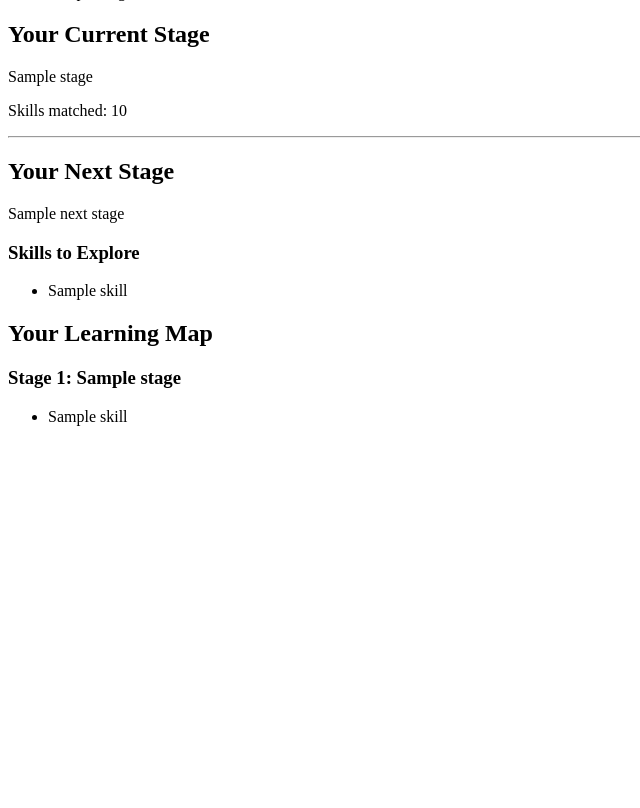
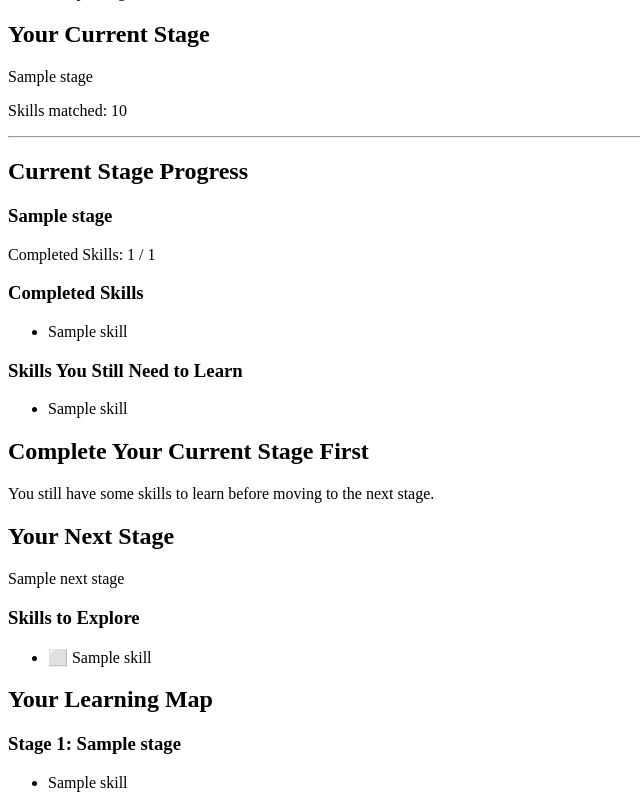
Before and after one commit to yelzz-hub/learning-gps, a Flask app: template templates/result.html in a window 1280 px wide. Shown: the part 486-1294 px from the top of the page, without its empty margins (0-640 px from the left). Before the commit the page ends 912 px from the top, so only its background shows below. Run offline with Flask 3, Linux system fonts and the light colour scheme; the template is opened without the code that fills it: most values are stand-ins (such as "Sample title", 1, 10 or a date in 2020).

Commit message:
Add stage completion and skill progress tracking

```diff
--- a/app.py
+++ b/app.py
@@ -48,6 +48,16 @@ def find_current_stage(stage_scores):
 
     return current_stage
 
+def find_current_stage_by_progress(stage_scores, learning_map):
+    for index, stage_score in enumerate(stage_scores):
+
+        stage = learning_map["stages"][index]
+        total_skills = len(stage["skills"])
+        if stage_score["score"] < total_skills:
+            return stage_score
+
+    return stage_scores[-1]
+
 def find_next_stage(current_stage, learning_map):
     next_stage = None
 
@@ -58,6 +68,44 @@ def find_next_stage(current_stage, learning_map):
             print("Next stage:", next_stage["name"])
 
     return next_stage
+
+def check_stage_completion(current_stage, learning_map, matched_skills):
+    stage_data = None
+
+    for stage in learning_map["stages"]:
+        if stage["name"] == current_stage["stage"]:
+            stage_data = stage
+
+    total_skills = len(stage_data["skills"])
+    print("Total skills:", total_skills)
+
+    completed_skills = []
+
+    for skill in stage_data["skills"]:
+        if skill in matched_skills:
+            completed_skills.append(skill)
+
+    print("Completed skills:", completed_skills)
+
+    missing_skills = []
+
+    for skill in stage_data["skills"]:
+        if skill not in matched_skills:
+            missing_skills.append(skill)
+
+    print("Missing skills:", missing_skills)
+
+    is_complete = len(completed_skills) == total_skills
+
+    print("Stage complete:", is_complete)
+
+    return {
+        "stage": stage_data["name"],
+        "total_skills": total_skills,
+        "completed_skills": completed_skills,
+        "missing_skills": missing_skills,
+        "is_complete": is_complete
+    }
 
 @app.route("/")
 def home():
@@ -80,12 +128,41 @@ def analyze():
         learning_map
     )
 
+    print("Stage scores:", stage_scores)
+
     current_stage = find_current_stage(stage_scores)
 
-    next_stage = find_next_stage(
-        current_stage,
+    current_stage_by_progress = find_current_stage_by_progress(
+        stage_scores,
         learning_map
     )
+    print(
+        "Current stage by progress:",
+          current_stage_by_progress
+    )
+
+    stage_completion = check_stage_completion(
+        current_stage,
+        learning_map,
+        matched_skills
+    )
+
+    print(stage_completion)
+
+    for index, stage in enumerate(stage_scores):
+        print(
+            "Index:", index,
+            "| Stage:", stage["stage"],
+            "| Score:", stage["score"]
+        )
+
+    if stage_completion["is_complete"]:
+        next_stage = find_next_stage(
+            current_stage,
+            learning_map
+        )
+    else:
+        next_stage = None
 
     if goal == learning_map["goal"]:
         print("Goal found!")
@@ -98,5 +175,6 @@ def analyze():
         matched_skills=matched_skills,
         current_stage=current_stage,
         stage_scores=stage_scores,
-        next_stage=next_stage
+        next_stage=next_stage,
+        stage_completion=stage_completion
     )
--- a/templates/result.html
+++ b/templates/result.html
@@ -55,23 +55,72 @@
 
     <hr>
 
-    <h2>Your Next Stage</h2>
+    <h2>Current Stage Progress</h2>
+    <h3>{{ stage_completion["stage"] }}</h3>
 
     <p>
-        {{ next_stage["name"] }}
+        Completed Skills:
+        {{ stage_completion["completed_skills"] | length }}
+        /
+        {{ stage_completion["total_skills"] }}
     </p>
 
-    <h3>Skills to Explore</h3>
-    {% if next_stage["skills"] %}
+    <h3>Completed Skills</h3>
+    <ul>
+        {% for skill in stage_completion["completed_skills"] %}
+            <li>{{ skill }}</li>
+        {% endfor %}
+    </ul>
+
+    {% if stage_completion["missing_skills"] %}
+        <h3>Skills You Still Need to Learn</h3>
+        <ul>
+            {% for skill in stage_completion["missing_skills"] %}
+                <li>{{ skill }}</li>
+            {% endfor %}
+        </ul>
+    {% endif %}
+
+    {% if stage_completion["is_complete"] %}
+        <h2>Stage Complete!</h2>
+        <p>You are ready to move to the next stage.</p>
+    {% else %}
+        <h2>Complete Your Current Stage First</h2>
+        <p>
+            You still have some skills to learn before moving to the next stage.
+        </p>
+    {% endif %}
+
+    {% if next_stage %}
+        <h2>Your Next Stage</h2>
+        <p>{{ next_stage["name"] }}</p>
+
+        <h3>Skills to Explore</h3>
+        {% if next_stage["skills"] %}
 
         <ul>
             {% for skill in next_stage["skills"] %}
-                <li>{{ skill }}</li>
+                {% if skill in matched_skills %}
+                    <li>✅ {{ skill }} -Already learned</li>
+                {% else %}
+                    <li>⬜ {{ skill }}</li>
+                {% endif %}
             {% endfor %}
         </ul>
 
     {% else %}
         <p>No skills available for this stage.</p>
+    {% endif %}
+
+    {% else %}
+
+        <h3>Skills to Explore</h3>
+        <ul>
+            {% for skill in stage_completion["missing_skills"] %}
+                <li>{{ skill }}</li>
+            {% endfor %}
+        </ul>
+
     {% endif %}
 
     <h2>Your Learning Map</h2>
```
